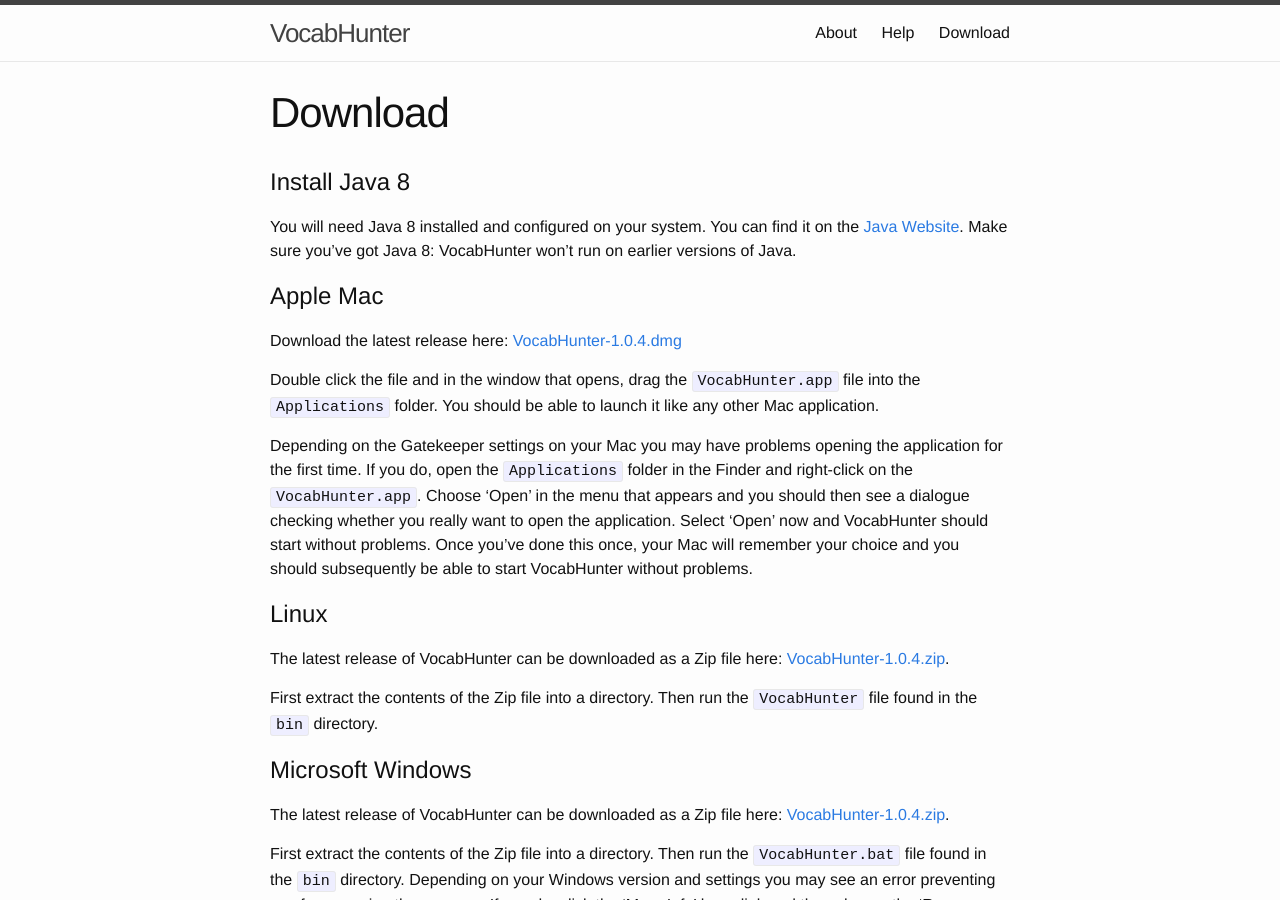
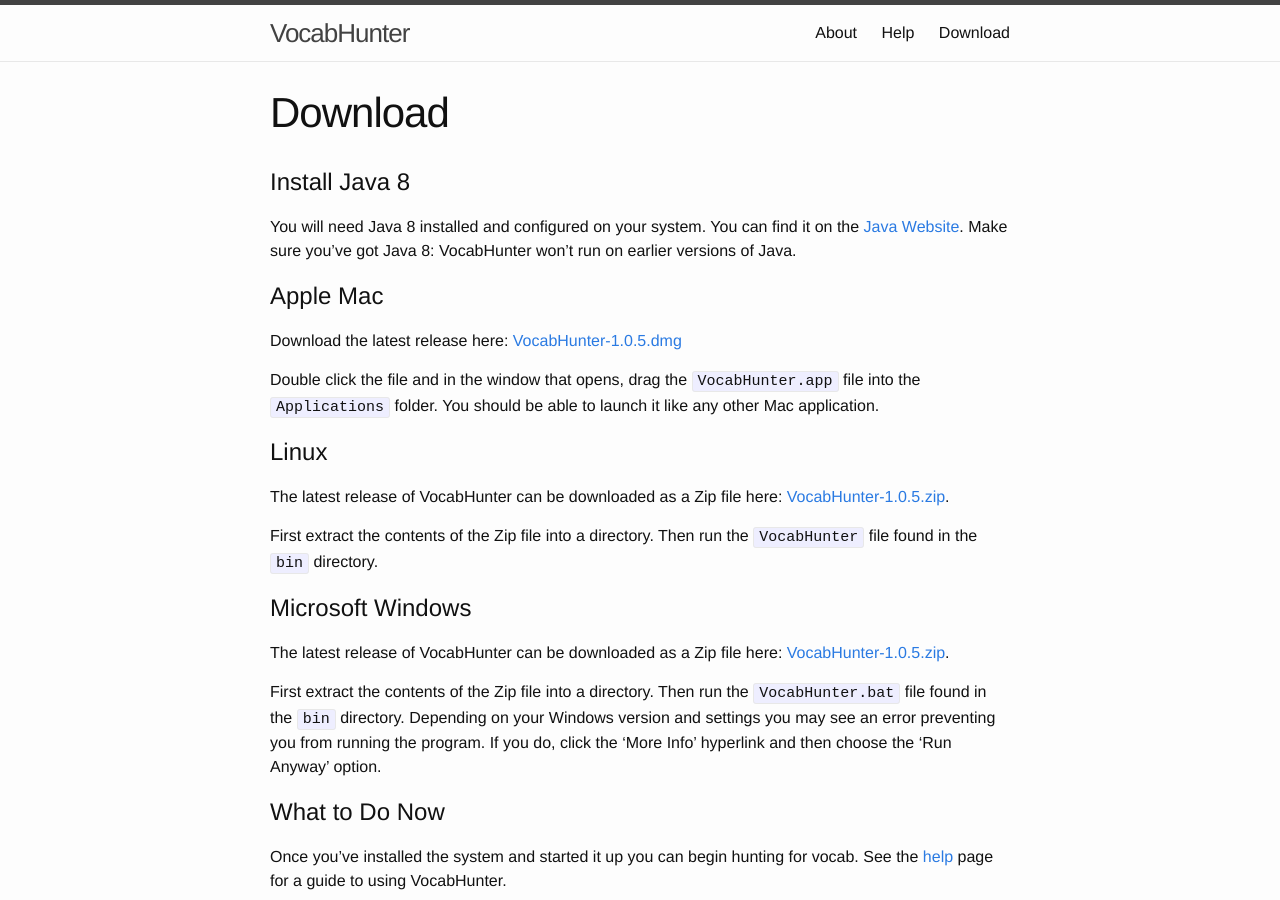
Before and after one commit to VocabHunter/vocabhunter.github.io, a Jekyll site: the page built from download.md, in a window 1280 px wide and 900 px high. Built offline with Jekyll 4.4.1, drawn with Linux system fonts in a browser that asks for light colours.

Commit message:
Updated for new release

```diff
--- a/_config.yml
+++ b/_config.yml
@@ -10,4 +10,4 @@
 # Build settings
 markdown: kramdown
 
-release_version: 1.0.4
+release_version: 1.0.5
--- a/download.md
+++ b/download.md
@@ -13,8 +13,6 @@
 Download the latest release here: [VocabHunter-{{site.release_version}}.dmg](https://github.com/VocabHunter/VocabHunter/releases/download/{{site.release_version}}/VocabHunter-{{site.release_version}}.dmg)
 
 Double click the file and in the window that opens, drag the ``VocabHunter.app`` file into the ``Applications`` folder.  You should be able to launch it like any other Mac application.
-
-Depending on the Gatekeeper settings on your Mac you may have problems opening the application for the first time.  If you do, open the ``Applications`` folder in the Finder and right-click on the ``VocabHunter.app``.  Choose 'Open' in the menu that appears and you should then see a dialogue checking whether you really want to open the application.  Select 'Open' now and VocabHunter should start without problems.  Once you've done this once, your Mac will remember your choice and you should subsequently be able to start VocabHunter without problems.
 
 # Linux
 
```
Also changed, not shown: issues.md (+1 -1 lines).
